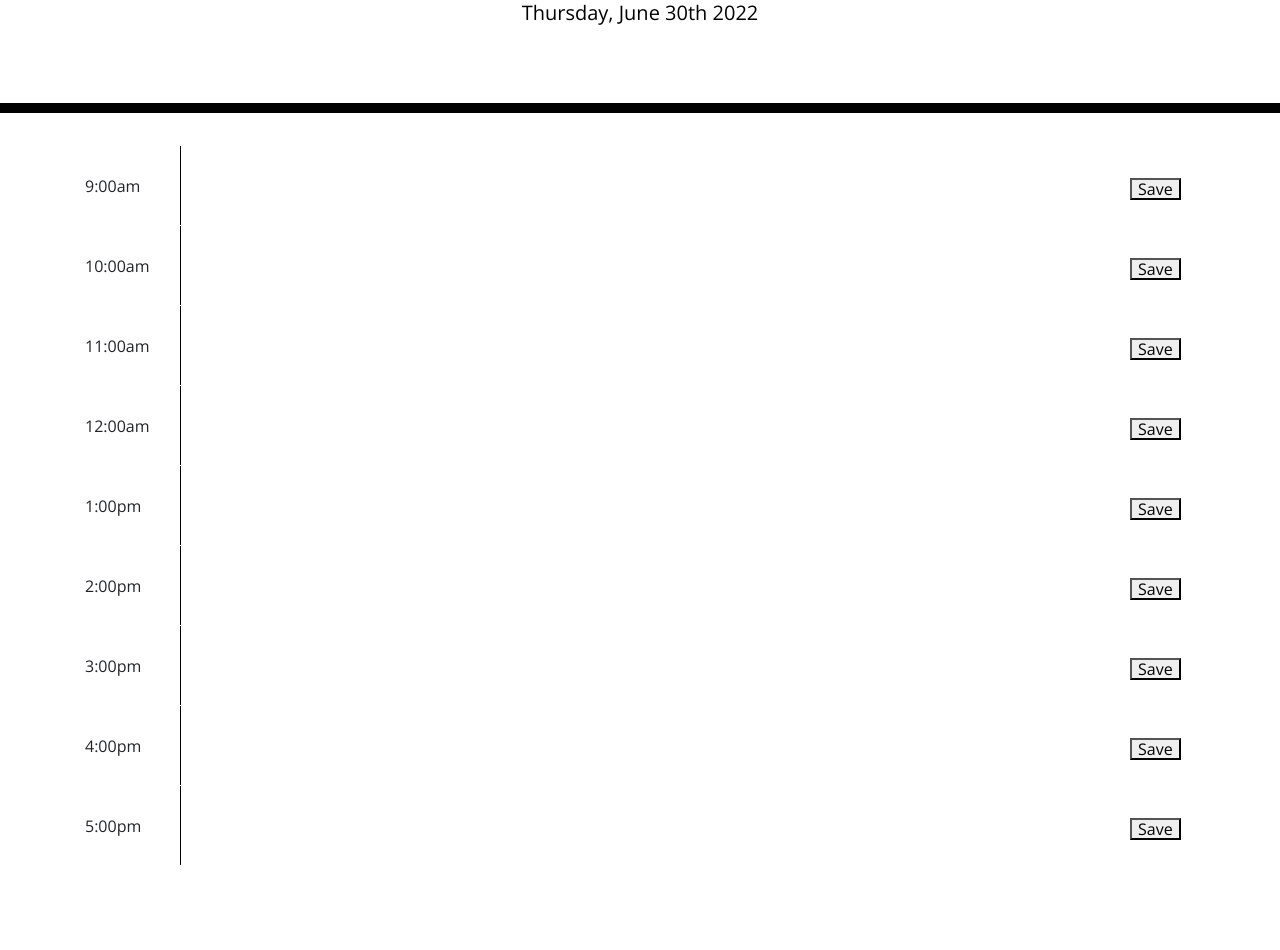
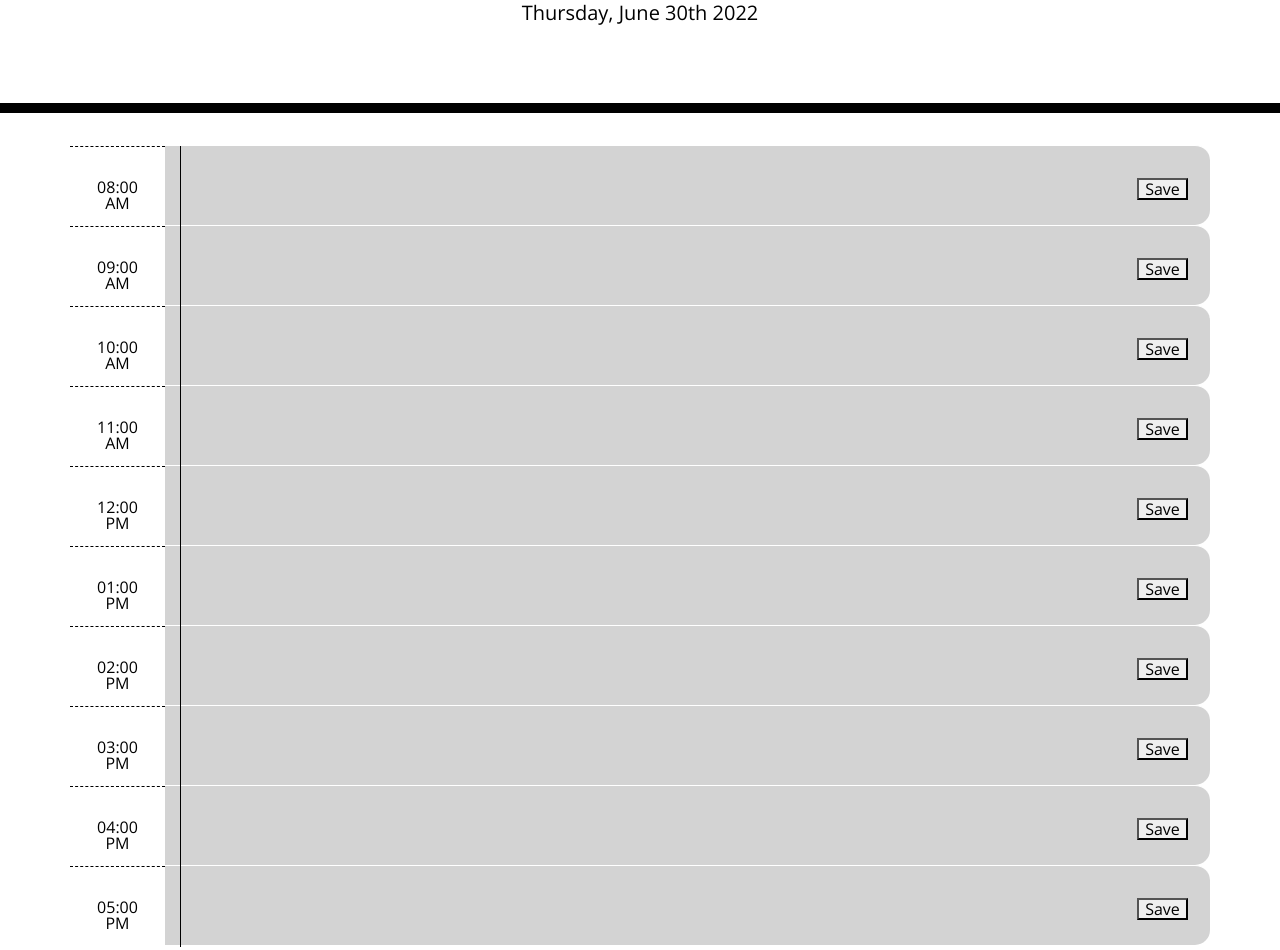
Before and after one commit to avni0000patel/Work-Day-Scheduler, a plain HTML site: page index.html in a window 1280 px wide. Shown: the part 191-1141 px from the top of the page. Before the commit the page ends 1056 px from the top, so only its background shows below. Drawn offline with nearby package versions, Linux system fonts and the light colour scheme.

Commit message:
color-coded time blocks

```diff
--- a/assets/css/style.css
+++ b/assets/css/style.css
@@ -69,3 +69,8 @@ textarea {
   font-size: 20px;
   transition: all 0.3s ease-in-out;
 }
+
+.hour {
+  background-color: white;
+  color: black;
+}
--- a/assets/js/script.js
+++ b/assets/js/script.js
@@ -2,3 +2,29 @@
 var today = moment();
 console.log(today);
 $("#currentDay").text(today.format("dddd, MMMM Do YYYY"));
+
+// Each time block is color-coded to indicate whether it is in the past, present, or future
+function color() {
+    var currentTime = moment().hour();
+    console.log(currentTime);
+
+    $(".time-block").each(function () {
+        var timeBlock = parseInt($(this).attr("id").split("hour")[1]);
+        console.log(timeBlock);
+
+        // Remove classes
+        $(this).removeClass("present past future");
+
+        // Add classes
+        if (currentTime > timeBlock) {
+            $(this).addClass("past");
+        } else if (currentTime < timeBlock) {
+            $(this).addClass("future");
+        } else {
+            $(this).addClass("present");
+        }
+
+    })
+}
+
+color();
--- a/index.html
+++ b/index.html
@@ -30,105 +30,128 @@
     </header>
     <div class="container">
       <!-- Timeblocks go here -->
-          <div class="row">
-            <div class="col-2 col-md-1">
-              9:00am
+      <!-- <textarea> added to enter an event into timeblocks -->
+
+        <div id="hour8" class="row time-block">
+          <div class="col-2 col-md-1 hour">
+              08:00 AM
           </div>
-            <div class="col-8 col-md-10 d-flex">
+          <div class="col-8 col-md-10 d-flex text">
             <textarea style="width: 100%; height: 100%"></textarea>
           </div>
           <div class="col-1 col-md-1">
             <button>Save</button>
           </div>
         </div>
-          <div class="row">
-            <div class="col-2 col-md-1">
-              10:00am
+
+        <div id="hour9" class="row time-block">
+          <div class="col-2 col-md-1 hour">
+              09:00 AM
           </div>
-            <div class="col-8 col-md-10 d-flex">
+          <div class="col-8 col-md-10 d-flex text">
             <textarea style="width: 100%; height: 100%"></textarea>
           </div>
-            <div class="col-2 col-md-1">
+          <div class="col-1 col-md-1">
             <button>Save</button>
           </div>
         </div>
-          <div class="row">
-            <div class="col-2 col-md-1">
-              11:00am
+
+      <div id="hour10" class="row time-block">
+        <div class="col-2 col-md-1 hour">
+            10:00 AM
         </div>
-            <div class="col-8 col-md-10 d-flex">
+        <div class="col-8 col-md-10 d-flex text">
           <textarea style="width: 100%; height: 100%"></textarea>
         </div>
-            <div class="col-2 col-md-1">
+        <div class="col-1 col-md-1">
           <button>Save</button>
         </div>
       </div>
-          <div class="row">
-            <div class="col-2 col-md-1">
-              12:00am
+
+      <div id="hour11" class="row time-block">
+        <div class="col-2 col-md-1 hour">
+            11:00 AM
         </div>
-            <div class="col-8 col-md-10 d-flex">
+        <div class="col-8 col-md-10 d-flex text">
           <textarea style="width: 100%; height: 100%"></textarea>
         </div>
-            <div class="col-2 col-md-1">
+        <div class="col-1 col-md-1">
           <button>Save</button>
         </div>
       </div>
-          <div class="row">
-            <div class="col-2 col-md-1">
-              1:00pm
+
+      <div id="hour12" class="row time-block">
+        <div class="col-2 col-md-1 hour">
+            12:00 PM
         </div>
-            <div class="col-8 col-md-10 d-flex">
+        <div class="col-8 col-md-10 d-flex text">
           <textarea style="width: 100%; height: 100%"></textarea>
         </div>
-            <div class="col-2 col-md-1">
+        <div class="col-1 col-md-1">
           <button>Save</button>
         </div>
       </div>
-          <div class="row">
-            <div class="col-2 col-md-1">
-              2:00pm
+
+      <div id="hour13" class="row time-block">
+        <div class="col-2 col-md-1 hour">
+            01:00 PM
         </div>
-            <div class="col-8 col-md-10 d-flex">
+        <div class="col-8 col-md-10 d-flex text">
           <textarea style="width: 100%; height: 100%"></textarea>
         </div>
-            <div class="col-2 col-md-1">
+        <div class="col-1 col-md-1">
           <button>Save</button>
         </div>
       </div>
-          <div class="row">
-            <div class="col-2 col-md-1">
-              3:00pm
+
+      <div id="hour14" class="row time-block">
+        <div class="col-2 col-md-1 hour">
+            02:00 PM
         </div>
-            <div class="col-8 col-md-10 d-flex">
+        <div class="col-8 col-md-10 d-flex text">
           <textarea style="width: 100%; height: 100%"></textarea>
         </div>
-            <div class="col-2 col-md-1">
+        <div class="col-1 col-md-1">
           <button>Save</button>
         </div>
       </div>
-          <div class="row">
-            <div class="col-2 col-md-1">
-              4:00pm
+
+      <div id="hour15" class="row time-block">
+        <div class="col-2 col-md-1 hour">
+            03:00 PM
         </div>
-            <div class="col-8 col-md-10 d-flex">
+        <div class="col-8 col-md-10 d-flex text">
           <textarea style="width: 100%; height: 100%"></textarea>
         </div>
-            <div class="col-2 col-md-1">
+        <div class="col-1 col-md-1">
           <button>Save</button>
         </div>
       </div>
-          <div class="row">
-            <div class="col-2 col-md-1">
-              5:00pm
+
+      <div id="hour16" class="row time-block">
+        <div class="col-2 col-md-1 hour">
+            04:00 PM
         </div>
-            <div class="col-8 col-md-10 d-flex">
+        <div class="col-8 col-md-10 d-flex text">
           <textarea style="width: 100%; height: 100%"></textarea>
         </div>
-            <div class="col-2 col-md-1">
+        <div class="col-1 col-md-1">
           <button>Save</button>
         </div>
       </div>
+
+      <div id="hour17" class="row time-block">
+        <div class="col-2 col-md-1 hour">
+            05:00 PM
+        </div>
+        <div class="col-8 col-md-10 d-flex text">
+          <textarea style="width: 100%; height: 100%"></textarea>
+        </div>
+        <div class="col-1 col-md-1">
+          <button>Save</button>
+        </div>
+      </div>
+
     </div>
 
     <script src="https://cdnjs.cloudflare.com/ajax/libs/jquery/3.2.1/jquery.min.js"></script>
```
Lines whose indentation alone changed are shown as unchanged.
